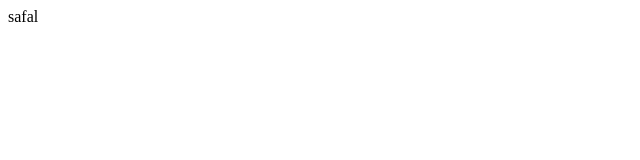
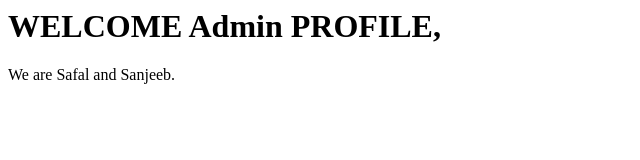
Before and after one commit to SafalShakya/webdevelopment_safal, a plain HTML site: page index.html in a window 1280 px wide. Shown: the whole page, without its empty margins (0-640 px from the left). Drawn offline with Linux system fonts and the light colour scheme.

Commit message:
added and modified by SJ

```diff
--- a/index.html
+++ b/index.html
@@ -1,6 +1,9 @@
 <html>
-    <head><title>git</title></head>
-    <body>
-        <p>safal</p>
-    </body>
+  <head>
+    <title>git</title>
+  </head>
+  <body>
+    <h1>WELCOME Admin PROFILE,</h1>
+    <p>We are Safal and Sanjeeb.</p>
+  </body>
 </html>
```
Also changed, not shown: contact.html (added, +12 -0 lines).
